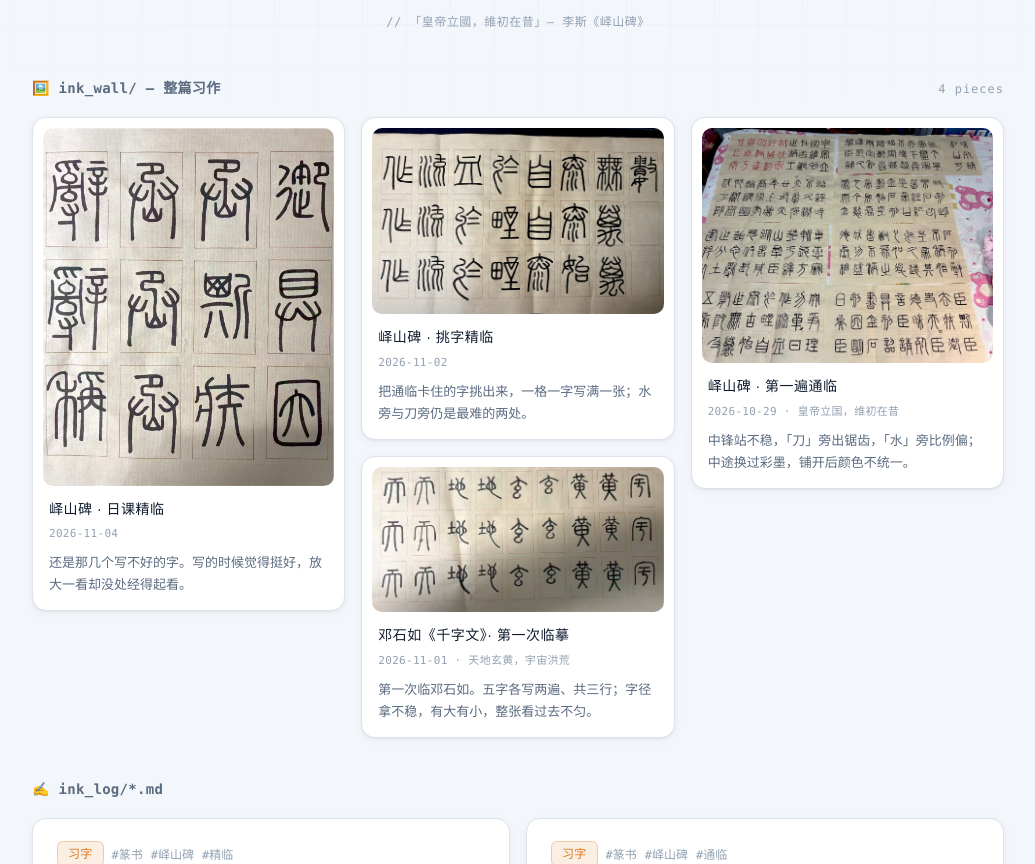
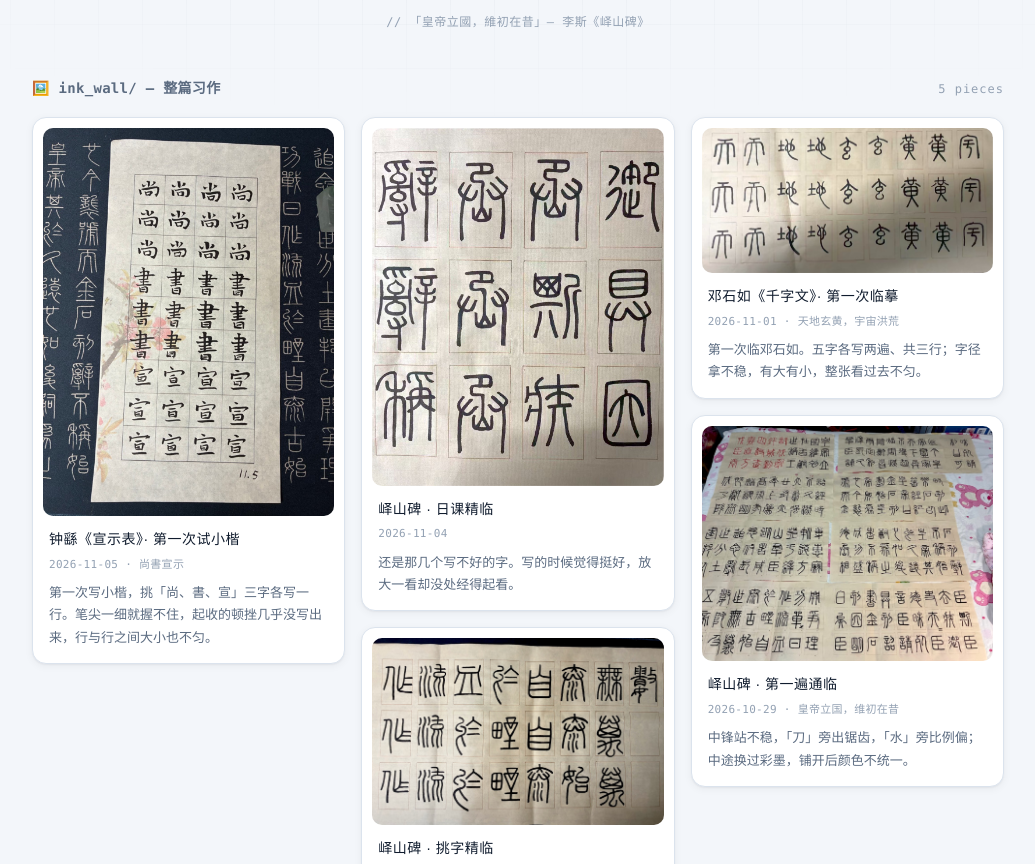
Before and after one commit to zhyiwen/person-site, a Vue app: page /#/calligraphy in a window 1280 px wide. Shown: the part 372-1236 px from the top of the page, without its empty margins (122-1157 px from the left). Built offline with nearby package versions, Linux system fonts and the light colour scheme.

Commit message:
content(ink): 新增 11-05 钟繇《宣示表》第一次试小楷
- src/assets/ink/2026-11-05-xiaokai-01.jpg（缩到 1000px 宽）
- works.js 补标题/临句/心得
- 顺带提交在读进度：张居正 1178→1261、苏东坡 354→370

```diff
--- a/src/data/books.js
+++ b/src/data/books.js
@@ -1423,7 +1423,7 @@ export const books = [
     myRating: 0,
     paused: false,
     totalPages: 5584,
-    currentPage: 1178,
+    currentPage: 1261,
   },
   {
     title: "不要担心2小时和8公里以外的事情",
@@ -1534,7 +1534,7 @@ export const books = [
     doubanRating: 7.7,
     myRating: 0,
     totalPages: 405,
-    currentPage: 354,
+    currentPage: 370,
   },
   {
     title: "飞刀",
--- a/src/data/works.js
+++ b/src/data/works.js
@@ -31,4 +31,9 @@ export const WORK_META = {
     title: "峄山碑 · 日课精临",
     note: "还是那几个写不好的字。写的时候觉得挺好，放大一看却没处经得起看。",
   },
+  "2026-11-05-xiaokai-01.jpg": {
+    title: "钟繇《宣示表》· 第一次试小楷",
+    copy: "尚書宣示",
+    note: "第一次写小楷，挑「尚、書、宣」三字各写一行。笔尖一细就握不住，起收的顿挫几乎没写出来，行与行之间大小也不匀。",
+  },
 };
```
Also changed, not shown: src/assets/ink/2026-11-05-xiaokai-01.jpg (added).
